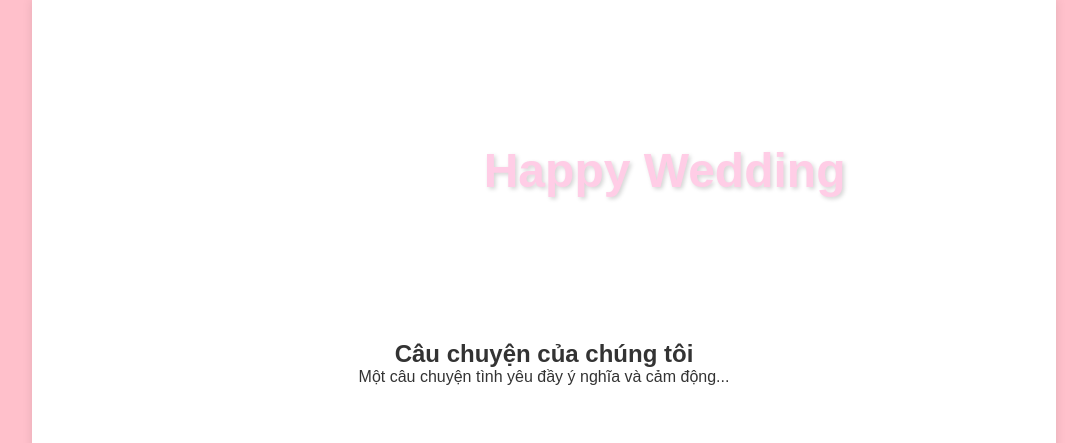
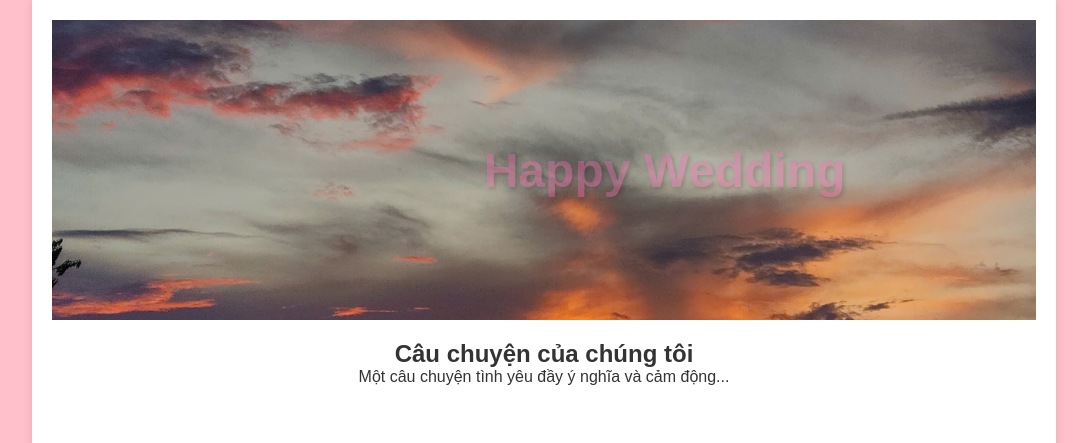
Before and after one commit to kimthuyet/WeddingThuyetHa, a plain HTML site: page index.html in a window 1280 px wide. Shown: the top 443 px of the page, without its empty margins (96-1183 px from the left). Drawn offline with Linux system fonts and the light colour scheme.

Commit message:
Update style.css

```diff
--- a/style.css
+++ b/style.css
@@ -23,7 +23,7 @@ body {
 
 /* Header với hình nền và tiêu đề có hiệu ứng */
 .header {
-    background-image: url('images/background.jpg');
+    background-image: url('images/backround.jpg');
     background-size: cover;
     background-position: center;
     height: 300px;
```
